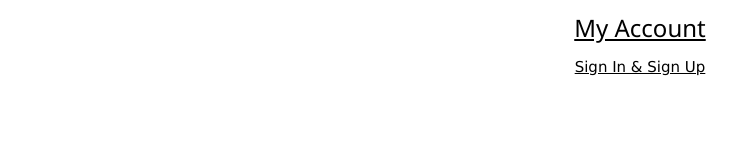
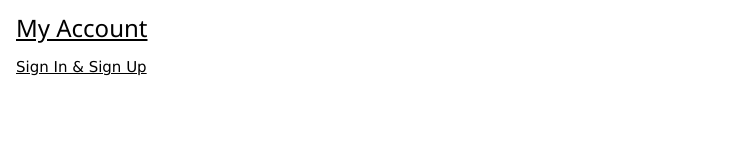
Before and after one commit to JacobLinCool/Prefix-Space, a plain HTML site: page index.html in a window 1280 px wide. Shown: the whole page, without its empty margins (0-753 px from the left). Drawn offline with nearby package versions, Linux system fonts and the light colour scheme.

Commit message:
Update index.html

```diff
--- a/index.html
+++ b/index.html
@@ -7,7 +7,7 @@
     <link rel="stylesheet" href="https://www.w3schools.com/w3css/4/w3.css">
 </head>
 <body>
-<div class="w3-center">
+<div class="w3-container">
 <a href="./account/me/"><h3>My Account</h3></a>
 <a href="./account/">Sign In & Sign Up</a>
 </div>
```
